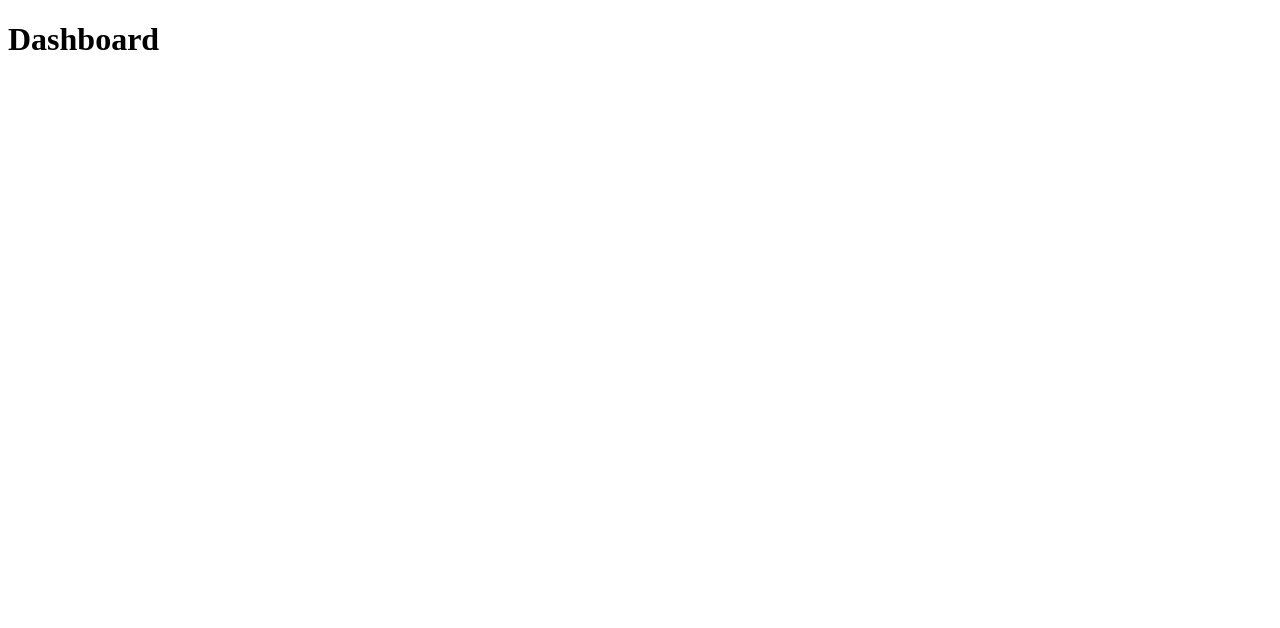
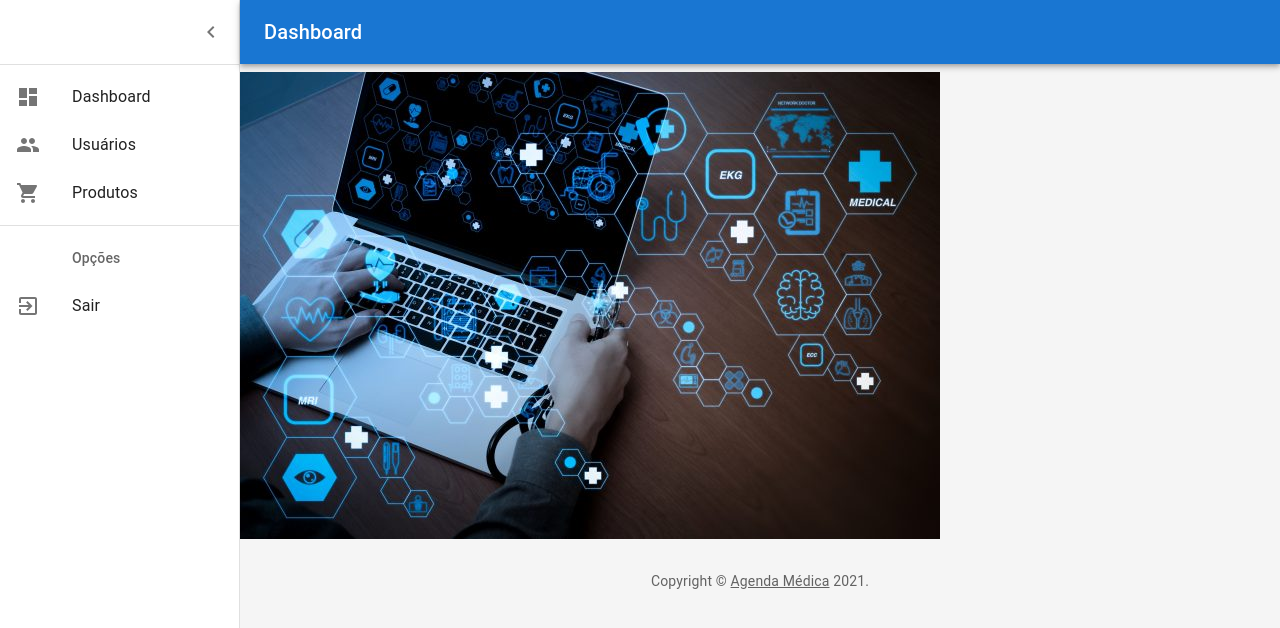
Before and after one commit to brunobiasi/agenda-medica, a React (Create React App) app in the folder client/: page /admin in a window 1280 px wide. Shown: the top 628 px of the page. Built offline with nearby package versions, Linux system fonts and the light colour scheme.

Commit message:
criando o dashboard e menu do admin

```diff
--- /dev/null
+++ b/client/src/components/footer-admin.js
@@ -0,0 +1,15 @@
+import Typography from '@mui/material/Typography';
+import Link from '@mui/material/Link';
+
+export default function Copyright(props) {
+    return (
+        <Typography variant="body2" color="text.secondary" align="center" {...props}>
+            {'Copyright © '}
+            <Link color="inherit" href="javascript:;">
+                Agenda Médica
+            </Link>{' '}
+            {new Date().getFullYear()}
+            {'.'}
+        </Typography>
+    );
+}
--- /dev/null
+++ b/client/src/components/list-menu-admin.js
@@ -0,0 +1,44 @@
+import * as React from 'react';
+import ListItem from '@mui/material/ListItem';
+import ListItemIcon from '@mui/material/ListItemIcon';
+import ListItemText from '@mui/material/ListItemText';
+import ListSubheader from '@mui/material/ListSubheader';
+import DashboardIcon from '@mui/icons-material/Dashboard';
+import ShoppingCartIcon from '@mui/icons-material/ShoppingCart';
+import PeopleIcon from '@mui/icons-material/People';
+import ExitToApp from '@mui/icons-material/ExitToApp';
+
+export const mainListItems = (
+  <div>
+    <ListItem button component="a" href="/admin">
+      <ListItemIcon>
+        <DashboardIcon />
+      </ListItemIcon>
+      <ListItemText primary="Dashboard" />
+    </ListItem>
+    <ListItem button component="a" href="/admin/usuarios">
+      <ListItemIcon>
+        <PeopleIcon />
+      </ListItemIcon>
+      <ListItemText primary="Usuários" />
+    </ListItem>
+    <ListItem button component="a" href="/admin/produtos">
+      <ListItemIcon>
+        <ShoppingCartIcon />
+      </ListItemIcon>
+      <ListItemText primary="Produtos" />
+    </ListItem>
+  </div>
+);
+
+export const secondaryListItems = (
+  <div>
+    <ListSubheader inset>Opções</ListSubheader>
+    <ListItem button>
+      <ListItemIcon>
+        <ExitToApp />
+      </ListItemIcon>
+      <ListItemText primary="Sair" />
+    </ListItem>
+  </div>
+);
--- /dev/null
+++ b/client/src/components/menu-admin.js
@@ -0,0 +1,118 @@
+import * as React from 'react';
+import { styled } from '@mui/material/styles';
+import MuiDrawer from '@mui/material/Drawer';
+import MuiAppBar from '@mui/material/AppBar';
+import Toolbar from '@mui/material/Toolbar';
+import List from '@mui/material/List';
+import Typography from '@mui/material/Typography';
+import Divider from '@mui/material/Divider';
+import IconButton from '@mui/material/IconButton';
+import MenuIcon from '@mui/icons-material/Menu';
+import ChevronLeftIcon from '@mui/icons-material/ChevronLeft';
+import { mainListItems, secondaryListItems } from './list-menu-admin';
+
+const drawerWidth = 240;
+
+const AppBar = styled(MuiAppBar, {
+  shouldForwardProp: (prop) => prop !== 'open',
+})(({ theme, open }) => ({
+  zIndex: theme.zIndex.drawer + 1,
+  transition: theme.transitions.create(['width', 'margin'], {
+    easing: theme.transitions.easing.sharp,
+    duration: theme.transitions.duration.leavingScreen,
+  }),
+  ...(open && {
+    marginLeft: drawerWidth,
+    width: `calc(100% - ${drawerWidth}px)`,
+    transition: theme.transitions.create(['width', 'margin'], {
+      easing: theme.transitions.easing.sharp,
+      duration: theme.transitions.duration.enteringScreen,
+    }),
+  }),
+}));
+
+const Drawer = styled(MuiDrawer, { shouldForwardProp: (prop) => prop !== 'open' })(
+  ({ theme, open }) => ({
+    '& .MuiDrawer-paper': {
+      position: 'relative',
+      whiteSpace: 'nowrap',
+      width: drawerWidth,
+      transition: theme.transitions.create('width', {
+        easing: theme.transitions.easing.sharp,
+        duration: theme.transitions.duration.enteringScreen,
+      }),
+      boxSizing: 'border-box',
+      ...(!open && {
+        overflowX: 'hidden',
+        transition: theme.transitions.create('width', {
+          easing: theme.transitions.easing.sharp,
+          duration: theme.transitions.duration.leavingScreen,
+        }),
+        width: theme.spacing(7),
+        [theme.breakpoints.up('sm')]: {
+          width: theme.spacing(9),
+        },
+      }),
+    },
+  }),
+);
+
+export default function MenuAdmin() {
+
+  const [open, setOpen] = React.useState(true);
+  const toggleDrawer = () => {
+    setOpen(!open);
+  };
+
+  return (
+    <>
+      <AppBar position="absolute" open={open}>
+        <Toolbar
+          sx={{
+            pr: '24px', // keep right padding when drawer closed
+          }}
+        >
+          <IconButton
+            edge="start"
+            color="inherit"
+            aria-label="open drawer"
+            onClick={toggleDrawer}
+            sx={{
+              marginRight: '36px',
+              ...(open && { display: 'none' }),
+            }}
+          >
+            <MenuIcon />
+          </IconButton>
+          <Typography
+            component="h1"
+            variant="h6"
+            color="inherit"
+            noWrap
+            sx={{ flexGrow: 1 }}
+          >
+            Dashboard
+          </Typography>
+        </Toolbar>
+      </AppBar>
+      <Drawer variant="permanent" open={open}>
+        <Toolbar
+          sx={{
+            display: 'flex',
+            alignItems: 'center',
+            justifyContent: 'flex-end',
+            px: [1],
+          }}
+        >
+          <IconButton onClick={toggleDrawer}>
+            <ChevronLeftIcon />
+          </IconButton>
+        </Toolbar>
+        <Divider />
+        <List>{mainListItems}</List>
+        <Divider />
+        <List>{secondaryListItems}</List>
+      </Drawer>
+    </>
+  )
+}
--- a/client/src/pages/admin/dashboard/index.js
+++ b/client/src/pages/admin/dashboard/index.js
@@ -1,9 +1,49 @@
 
+import { createTheme, ThemeProvider } from '@mui/material/styles';
+import CssBaseline from '@mui/material/CssBaseline';
+import Box from '@mui/material/Box';
+import Toolbar from '@mui/material/Toolbar';
+import Container from '@mui/material/Container';
+import Grid from '@mui/material/Grid';
+import Paper from '@mui/material/Paper';
+import MenuAdmin from '../../../components/menu-admin';
+import ImgAdmin from '../../../assets/img/admin.jpeg';
+import Footer from '../../../components/footer-admin';
+
+const mdTheme = createTheme();
+
+function DashboardContent() {
+
+  return (
+    <ThemeProvider theme={mdTheme}>
+      <Box sx={{ display: 'flex' }}>
+        <CssBaseline />
+        <MenuAdmin />
+        <Box
+          component="main"
+          sx={{
+            backgroundColor: (theme) =>
+              theme.palette.mode === 'light'
+                ? theme.palette.grey[100]
+                : theme.palette.grey[900],
+            flexGrow: 1,
+            height: '100vh',
+            overflow: 'auto',
+          }}
+        >
+          <Toolbar />
+          <Container maxWidth="lg" sx={{ mt: 4, mb: 4 }}>
+            <Grid container spacing={3}>
+              <img src={ImgAdmin} />
+            </Grid>
+            <Footer sx={{ pt: 4 }} />
+          </Container>
+        </Box>
+      </Box>
+    </ThemeProvider>
+  );
+}
 
 export default function Dashboard() {
-  return (
-    <div>
-      <h1>Dashboard</h1>
-    </div>
-  );
+  return <DashboardContent />;
 }
```
Also changed, not shown: client/src/assets/img/admin.jpeg (added).
